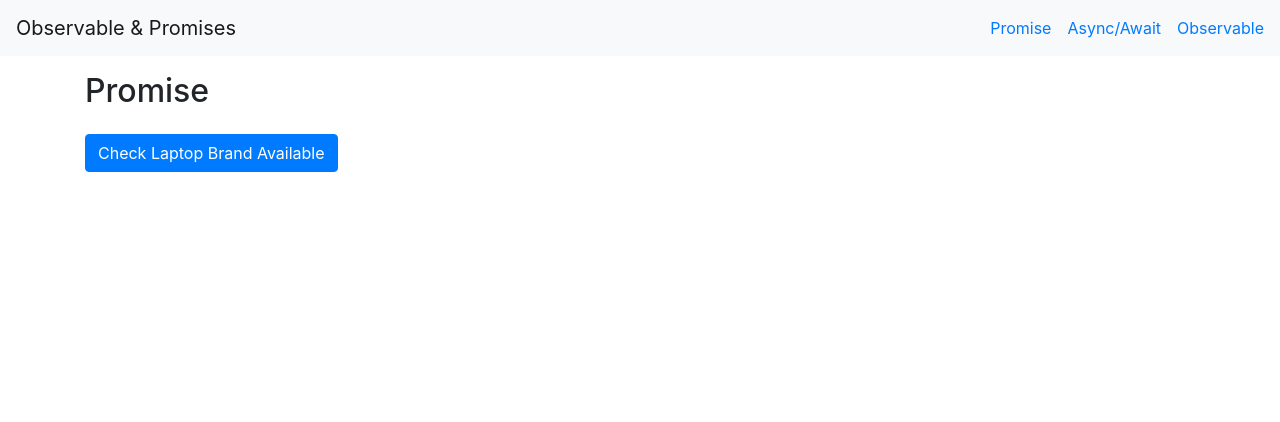
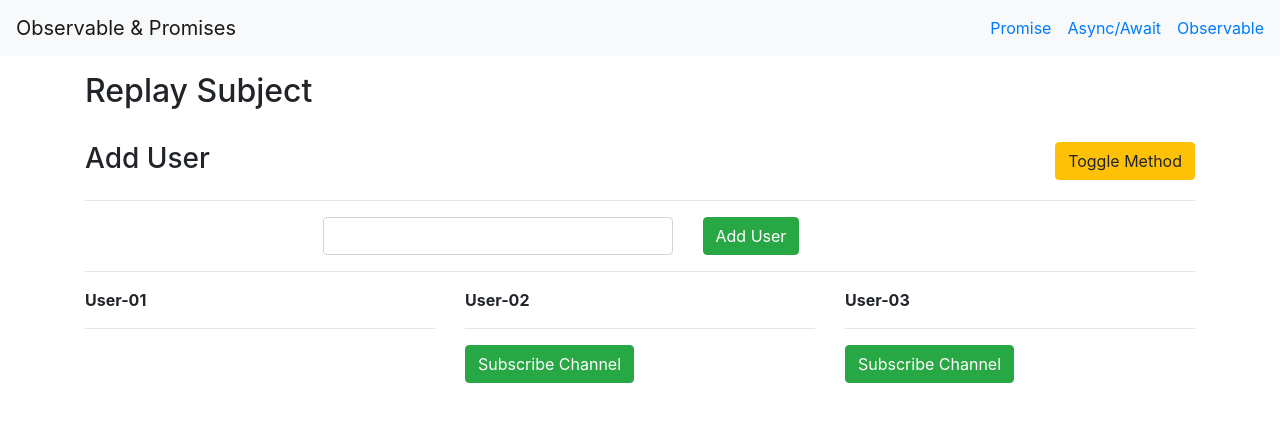
Before and after one commit to salonimalhotrawd/rxjs-series, an Angular app: page /observable/replay in a window 1280 px wide. Before the commit this address led to /promise. Shown: the top 422 px of the page. Built offline with nearby package versions, Linux system fonts and the light colour scheme.

Commit message:
Integerate replay Functionality

```diff
--- a/src/app/app-routing.module.ts
+++ b/src/app/app-routing.module.ts
@@ -19,6 +19,7 @@ import { TakeComponent } from './observable/take/take.component';
 import { RetryComponent } from './observable/retry/retry.component';
 import { DebouncetimeComponent } from './observable/debouncetime/debouncetime.component';
 import { SubjectComponent } from './observable/subject/subject.component';
+import { ReplaySubjectComponent } from './observable/replay-subject/replay-subject.component';
 
 const routes: Routes = [
   { path: 'promise', component: PromiseComponent },
@@ -40,6 +41,7 @@ const routes: Routes = [
         { path: 'retry', component: RetryComponent},
         { path: 'debounceTime', component: DebouncetimeComponent},
         { path: 'subject', component: SubjectComponent},
+        { path: 'replay', component: ReplaySubjectComponent},
       ]
   },
   { path: '**', redirectTo: 'promise' }
--- a/src/app/app.module.ts
+++ b/src/app/app.module.ts
@@ -26,6 +26,7 @@ import { Comp1Component } from './comps/comp1/comp1.component';
 import { Comp2Component } from './comps/comp2/comp2.component';
 import { Comp3Component } from './comps/comp3/comp3.component';
 import { CompContentComponent } from './comps/comp-content/comp-content.component';
+import { ReplaySubjectComponent } from './observable/replay-subject/replay-subject.component';
 @NgModule({
   declarations: [
     AppComponent,
@@ -50,7 +51,8 @@ import { CompContentComponent } from './comps/comp-content/comp-content.componen
     Comp1Component,
     Comp2Component,
     Comp3Component,
-    CompContentComponent
+    CompContentComponent,
+    ReplaySubjectComponent
   ],
   imports: [
     BrowserModule,
--- a/src/app/observable/list/list.component.ts
+++ b/src/app/observable/list/list.component.ts
@@ -22,6 +22,7 @@ export class ListComponent implements OnInit {
     { 'id': 10 , 'observableName': 'Retry, RetryWhen Scan and Delay', 'routerName': 'retry'},
     { 'id': 11 , 'observableName': 'DebounceTime & DistinctUntilChanged', 'routerName': 'debounceTime'},
     { 'id': 12 , 'observableName': 'Subject & BehaviourSubject', 'routerName': 'subject'},
+    { 'id': 13 , 'observableName': 'Replay Subject', 'routerName': 'replay'}
   ];
 
   ngOnInit() {
--- /dev/null
+++ b/src/app/observable/replay-subject/replay-subject.component.html
@@ -0,0 +1,51 @@
+<div class="my-3">
+  <h2>Replay Subject</h2>
+  <br>
+  <div class="row">
+    <div class="col">
+      <h3>{{methodInterval ? 'Interval Started' : 'Add User'}}</h3>
+    </div>
+    <div class="col text-right">
+      <button class="btn btn-warning" (click)="toggleMethod()">Toggle Method</button>
+    </div>
+  </div>
+  <hr>
+  <div class="row justify-content-center" *ngIf="!methodInterval">
+    <div class="col-md-4">
+      <input type="text" class="form-control" #userName>
+    </div>
+    <div class="col-md-3">
+      <button class="btn btn-success" (click)="addUser(userName.value)">Add User</button>
+    </div>
+  </div>
+  <hr *ngIf="!methodInterval">
+  <div class="row">
+    <div class="col-md-4">
+      <strong>User-01</strong>
+      <hr>
+      <ul class="video-list">
+        <li *ngFor="let list of userList1"><strong>User:</strong>&nbsp;{{list}}</li>
+      </ul>
+    </div>
+    <div class="col-md-4">
+      <strong>User-02</strong>
+      <hr>
+      <ul class="video-list">
+        <li *ngFor="let list of userList2"><strong>User:</strong>&nbsp;{{list}}</li>
+      </ul>
+      <button class="btn" [ngClass]="subscribeMode2 ? 'btn-danger' : 'btn-success'" (click)="user2Subscribe()">
+        {{subscribeMode2 ? 'Unsubscribe' : 'Subscribe'}} Channel
+      </button>
+    </div>
+    <div class="col-md-4">
+      <strong>User-03</strong>
+      <hr>
+      <ul class="video-list">
+        <li *ngFor="let list of userList3"><strong>User:</strong>&nbsp;{{list}}</li>
+      </ul>
+      <button class="btn" [ngClass]="subscribeMode3 ? 'btn-danger' : 'btn-success'" (click)="user3Subscribe()">
+        {{subscribeMode3 ? 'Unsubscribe' : 'Subscribe'}} Channel
+      </button>
+    </div>
+  </div>
+</div>
--- /dev/null
+++ b/src/app/observable/replay-subject/replay-subject.component.scss
@@ -0,0 +1,13 @@
+ul.video-list {
+  list-style-type: none;
+  margin: 0;
+  padding: 0;
+}
+
+ul.video-list li {
+    background: #f8f9fa;
+    border: 1px solid #ddd;
+    border-radius: 5px;
+    padding: 10px;
+    margin-bottom: 10px;
+}
--- /dev/null
+++ b/src/app/observable/replay-subject/replay-subject.component.ts
@@ -0,0 +1,97 @@
+import { Component, ElementRef, OnInit, ViewChild } from '@angular/core';
+import { interval, Subscription } from 'rxjs';
+import { DesignUtilityService } from './../../services/design-utility.service';
+
+@Component({
+  selector: 'app-replay-subject',
+  templateUrl: './replay-subject.component.html',
+  styleUrls: ['./replay-subject.component.scss']
+})
+export class ReplaySubjectComponent implements OnInit {
+
+  @ViewChild('userName', {static: false}) public userName: ElementRef;
+
+  public userList1 = [];
+  public userList2 = [];
+  public userList3 = [];
+
+  public subscribeMode2: boolean = false;
+  public subscribeMode3: boolean = false;
+
+  public _apiCallSubscription: Subscription[] = [];
+  public subscription2: Subscription;
+  public subscription3: Subscription;
+  public subscriptionToggle: Subscription;
+
+  public methodInterval:boolean = false;
+
+  constructor(private _designUtilityService: DesignUtilityService) { }
+
+  ngOnInit() {
+
+    const sub = this._designUtilityService.userEmit.subscribe(res => {
+        this.userList1.push(res);
+    });
+
+    this._apiCallSubscription.push(sub);
+  }
+
+  /**
+   * @param {*} value contains the value of input
+   * @memberof ReplaySubjectComponent
+   */
+  public addUser(value): void {
+    this._designUtilityService.userEmit.next(value);
+  }
+
+  /**
+   * User 2 Subscribe Method
+   * @memberof ReplaySubjectComponent
+   */
+  public user2Subscribe(): void {
+     if (this.subscribeMode2) {
+        this.subscription2.unsubscribe();
+     } else {
+      this.subscription2 = this._designUtilityService.userEmit.subscribe(res => {
+        this.userList2.push(res);
+      });
+    }
+    this.subscribeMode2 = !this.subscribeMode2;
+  }
+
+  /**
+   * User 3 Subscribe Method
+   * @memberof ReplaySubjectComponent
+   */
+  public user3Subscribe(): void {
+    if (this.subscribeMode3) {
+      this.subscription3.unsubscribe();
+   } else {
+     this.subscription3 = this._designUtilityService.userEmit.subscribe(res => {
+      this.userList3.push(res);
+     });
+   }
+   this.subscribeMode3 = !this.subscribeMode3;
+  }
+
+  /**
+   *  Toggle Method
+   * @memberof ReplaySubjectComponent
+   */
+  public toggleMethod(): void {
+     const intervalUser = interval(1000);
+     if (this.methodInterval) {
+       this.subscriptionToggle.unsubscribe();
+     } else {
+      this.subscriptionToggle = intervalUser.subscribe(res => {
+        this._designUtilityService.userEmit.next('User ' + res);
+     });
+     }
+     this.methodInterval = !this.methodInterval;
+  }
+
+  ngOnDestroy(): void {
+    this._apiCallSubscription.forEach(x => x.unsubscribe());
+  }
+
+}
```
Also changed, not shown: 1 other file (tests, documents, lock files or other folders).
